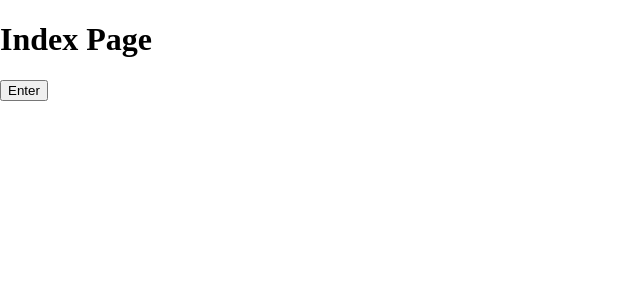
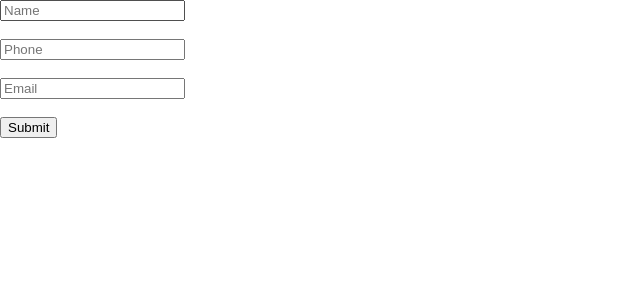
Before and after one commit to calypsu/quillmall, a React (Create React App) app: page /complete in a window 1280 px wide. Before the commit this address led to /. Shown: the top 300 px of the page, without its empty margins (0-640 px from the left). Built offline with nearby package versions, Linux system fonts and the light colour scheme.

Commit message:
Added form and connected with zapier

```diff
--- a/src/components/QuestionDialog.js
+++ b/src/components/QuestionDialog.js
@@ -18,7 +18,6 @@ export default function QuestionDialog(props) {
                 setTimer(2);
                 const result = changeQuestion();
                 setShowCorrectAnswer(false);
-                setSelectedAnswer(-1);
                 if (result && result.error) alert(result.error);
             };
             setTimeout(next, 2000);
@@ -27,10 +26,9 @@ export default function QuestionDialog(props) {
 
     useEffect(() => {
         if (timer > 0 && showCorrectAnswer) setTimeout(() => {
-            console.log(timer - 1);
             setTimer(timer - 1);
         }, 1000);
-    }, [timer]);
+    }, [timer, showCorrectAnswer]);
 
     if (currentQuestion && show && !completed) {
         let question = currentQuestion.question;
--- a/src/pages/quiz-complete.js
+++ b/src/pages/quiz-complete.js
@@ -1,15 +1,38 @@
 import React, { useContext } from 'react';
 import { QuestionsContext } from '../contexts/Questions';
 import { Redirect } from 'react-router-dom';
+import { useForm } from 'react-hook-form';
 
 export default function QuizCompletePage() {
     const { completed, score } = useContext(QuestionsContext);
 
-    if (!completed) return <Redirect to="/" />;
+    const { handleSubmit, errors, register } = useForm();
+    const validators = {
+        phone: /^(\+\d{1,3}[- ]?)?\d{10}$/,
+        email: /\S+@\S+\.\S+/,
+    }
+
+    const submitForm = values => {
+        values.score = score ? score : -1;
+        fetch('https://hooks.zapier.com/hooks/catch/5078083/oe7f7l9/', {
+            method: 'POST',
+            body: JSON.stringify(values)
+        })
+            .then(console.log)
+            .catch(console.error)
+    }
+
+    // if (!completed) return <Redirect to="/" />;
     return (
         <div className="w-container">
-            <form>
-
+            <form onSubmit={handleSubmit(submitForm)}>
+                <input type="text" name="name" ref={register({ required: true })} placeholder="Name" /><br />
+                {errors && errors.name && errors.name.message}<br />
+                <input type="text" name="phone" ref={register({ required: true, pattern: validators.phone })} placeholder="Phone" /><br />
+                {errors && errors.phone && errors.phone.message}<br />
+                <input type="text" name="email" ref={register({ required: true, pattern: validators.email })} placeholder="Email" /><br />
+                {errors && errors.email && errors.email.message}<br />
+                <input type="submit" value="Submit" />
             </form>
         </div>
     )
```
Also changed, not shown: 1 other file (tests, documents, lock files or other folders).
